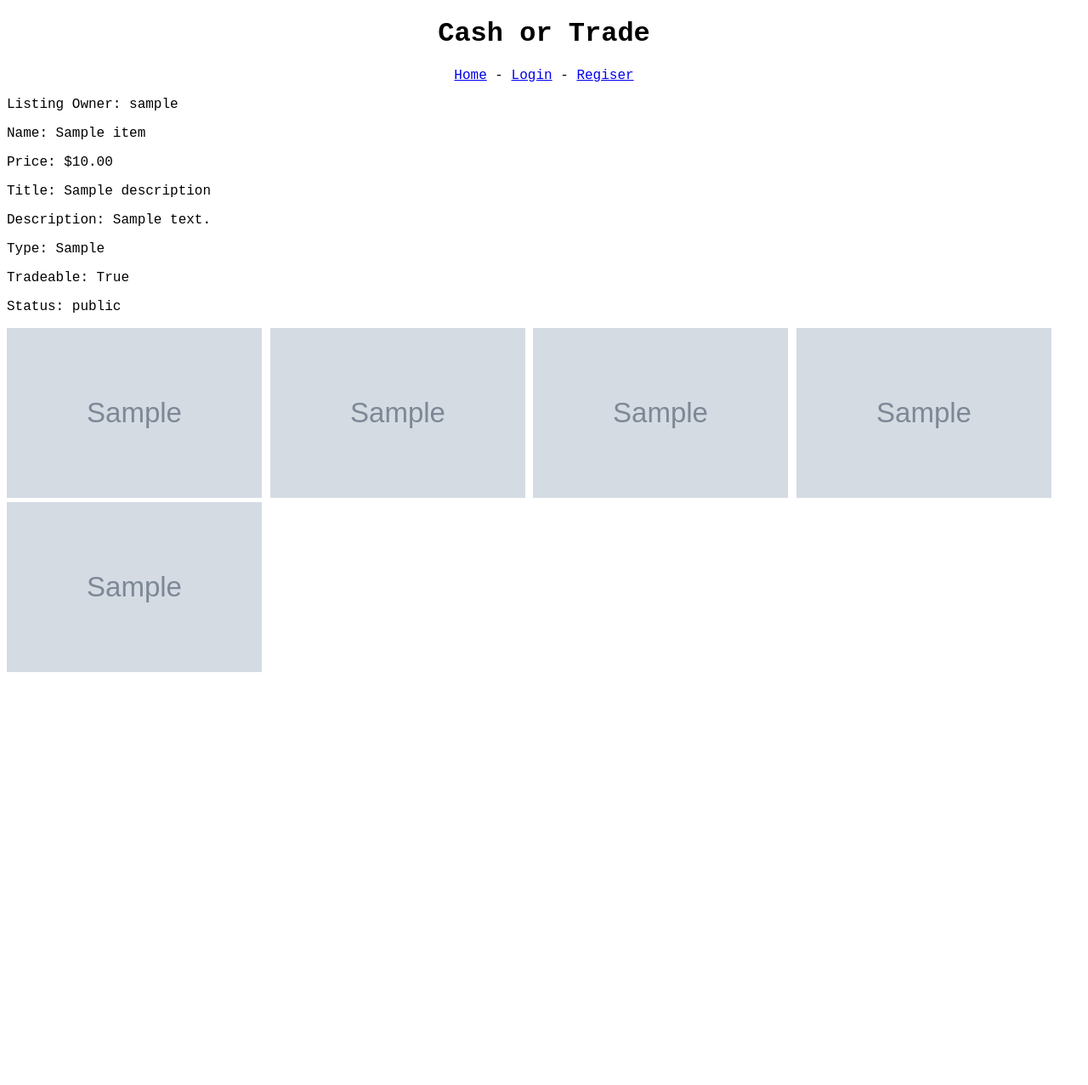
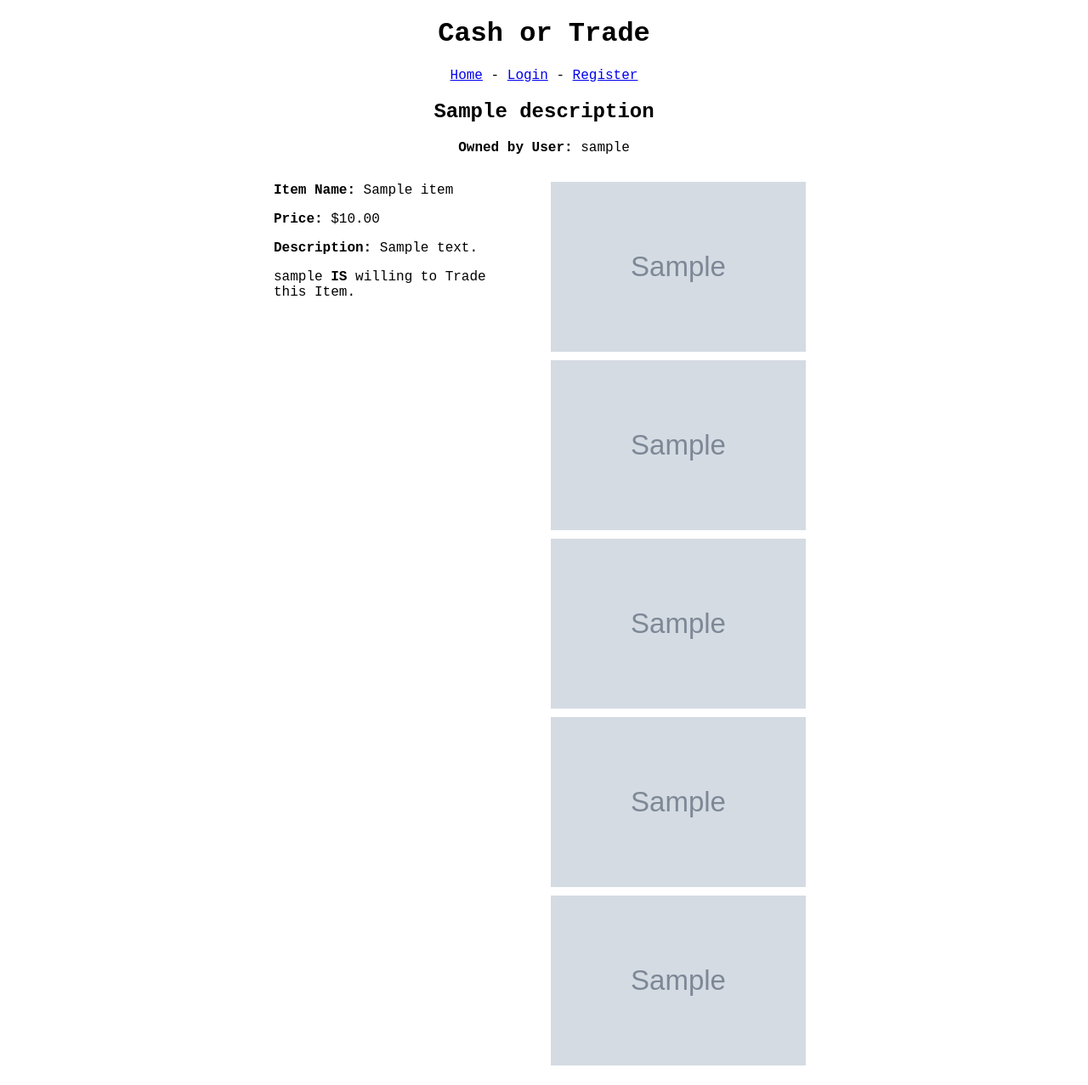
Before and after one commit to mattm0127/Cash-or-Trade, a Flask app: page /listings/view/1 in a window 1280 px wide. Shown: the whole page at 85% size. Before the commit the page ends 791 px from the top, so only its background shows below. Run offline with Flask 3, Linux system fonts and the light colour scheme; tables that the repository leaves empty hold one stand-in row (values such as "Sample post"); grey boxes marked "Sample" are stand-in pictures.

Commit message:
Added basic css to all pages

```diff
--- a/cash_or_trade/blueprints/items.py
+++ b/cash_or_trade/blueprints/items.py
@@ -20,7 +20,6 @@ def show_item(username, item_id):
     item = db_client.show_user_item_get(username, item_id)
     return render_template('items/show_item.html', item=item)
 
-
 @items.route('/<username>/<item_id>/edit', methods=["GET", "POST"])
 def edit_item(username, item_id):
     item = db_client.show_user_item_get(username, item_id)
--- a/cash_or_trade/db_client.py
+++ b/cash_or_trade/db_client.py
@@ -4,7 +4,6 @@ import bcrypt
 from cash_or_trade.extensions import database as db
 from cash_or_trade.extensions import s3_client
 from cash_or_trade.models import Users, Items, Descriptions, Purchases
-from sqlalchemy import desc
 from decouple import config
 from PIL import Image
 
--- a/static/styles.css
+++ b/static/styles.css
@@ -1,8 +1,11 @@
+/* All Listings */
+
 .all-listings {
     display: flex;
     flex-wrap: wrap;
     justify-content: center;
     max-width: 80% auto 0;
+    margin-left: 15%;
 }
 
 .listing {
@@ -28,3 +31,147 @@
 .listing-text {
     margin-top: 10px
 }
+
+/* Individual Listing */
+
+.show-listing {
+    display: flex;
+    justify-content: center;
+}
+
+.show-listing-title {
+    text-align: center;
+}
+
+.show-listing-text {
+    max-width: 20%;
+    padding-right: 5%;
+}
+
+.show-listing-img {
+    display: flex;
+    flex-direction: column;
+    align-items: center;
+    margin: 10px;
+    flex-basis: 300px;
+}
+
+.show-listing-img img {
+    display: block;
+    max-width: 100%;
+    max-height: 200px;
+    margin: 5px;
+}
+
+/* Add Form */
+
+.add-form {
+    display: flex;
+    justify-content: center;
+    text-align: center;
+    width: 50% auto 0;
+}
+
+.add-form-text {
+    display: flex;
+    flex-direction: column;
+    flex-basis: 100px;
+}
+
+/* All User Items */
+
+.user-items {
+    display: flex;
+    flex-wrap: wrap;
+    justify-content: center;
+    max-width: 80% auto 0;
+}
+
+.user_item {
+    display: flex;
+    flex-direction: column;
+    align-items: center;
+    margin: 10px;
+    text-align: center;
+    flex-basis: 300px;
+}
+
+.user-items-img img {
+    display: block;
+    max-width: 100%;
+    height: 200px;
+    margin: 10px
+}
+
+.user-items-title {
+    text-align: center;
+}
+
+.user-items-text {
+    margin-top: 10px;
+    text-align: center
+}
+
+/* User Item */
+
+.show-user-item {
+    display: flex;
+    justify-content: center;
+}
+
+.show-user-item-title {
+    text-align: center;
+}
+
+.show-user-item-text {
+    max-width: 20%;
+    padding-right: 5%;
+}
+
+.show-user-item-img {
+    display: flex;
+    flex-direction: column;
+    align-items: center;
+    margin: 10px;
+    flex-basis: 300px;
+}
+
+.show-user-item-img img {
+    display: block;
+    max-width: 100%;
+    max-height: 200px;
+    margin: 5px;
+}
+
+/* Edit User Item */
+
+.edit-form {
+    display: flex;
+    justify-content: center;
+}
+
+.edit-form-text {
+    max-width: 20%;
+    padding-right: 5%;
+}
+
+.edit-form-img {
+    display: flex;
+    flex-direction: column;
+    align-items: center;
+    margin: 10px;
+    flex-basis: 300px;
+}
+
+.edit-form-img img {
+    display: block;
+    max-width: 100%;
+    max-height: 200px;
+    margin: 5px;
+}
+
+/* Delete Item */
+
+.delete-item-form {
+    text-align: center;
+}
--- a/templates/base.html
+++ b/templates/base.html
@@ -18,7 +18,7 @@
         <p style="text-align: center;">
             <a href="{{ url_for('home') }}">Home</a> -
             <a href="{{ url_for('accounts.login') }}">Login</a> -
-            <a href="{{ url_for('accounts.register') }}">Regiser</a>
+            <a href="{{ url_for('accounts.register') }}">Register</a>
         </p>
     {% endif %}
 
--- a/templates/items/add_description.html
+++ /dev/null
@@ -1 +0,0 @@
-{% extends 'base.html' %}
--- a/templates/listings/show_listing.html
+++ b/templates/listings/show_listing.html
@@ -1,15 +1,22 @@
 {% extends 'base.html' %}
 
 {% block content %}
-    <p>Listing Owner: {{listing.user.username}}</p>
-    <p>Name: {{listing.name}}</p>
-    <p>Price: ${{listing.price}}</p>
-    <p>Title: {{listing.description.title}}</p>
-    <p>Description: {{listing.description.descr}}</p>
-    <p>Type: {{listing.type}}</p>
-    <p>Tradeable: {{listing.tradeable}}</p>
-    <p>Status: {{listing.status}}</p>
-    <p>
+    <div class="show-listing-title">
+        <h2>{{listing.description.title}}</h2>
+        <p><b>Owned by User: </b>{{listing.user.username}}</p>
+    </div>
+    <div class="show-listing">
+        <div class="show-listing-text">
+            <p><b>Item Name:</b> {{listing.name}}</p>
+            <p><b>Price:</b> ${{listing.price}}</p>
+            <p style="overflow-wrap: break-word"><b>Description:</b> {{listing.description.descr}}</p>
+            <p style="overflow-wrap: break-word">
+                {{listing.user.username}}
+                <b>{% if listing.tradeable == True %} IS {% else %} IS NOT {% endif %}</b>
+                willing to Trade this Item.
+            </p>
+        </div>
+        <div class="show-listing-img">
             {% if listing.description.img1 %}
                 <img src="{{listing.description.img1}}" width="300px" height="200px">
             {% endif %}
@@ -25,5 +32,6 @@
             {% if listing.description.img5 %}
                 <img src="{{listing.description.img5}}" width="300px" height="200px">
             {% endif %}
-    </p>
+        </div>
+    </div>
 {% endblock %}
```
Also changed, not shown: templates/items/add_item.html (+22 -17 lines), templates/items/delete_item.html (+6 -4 lines), templates/items/edit_item.html (+16 -9 lines), templates/items/show_item.html (+18 -11 lines), templates/items/user_items.html (+17 -6 lines). Lines whose indentation alone changed are shown as unchanged.
